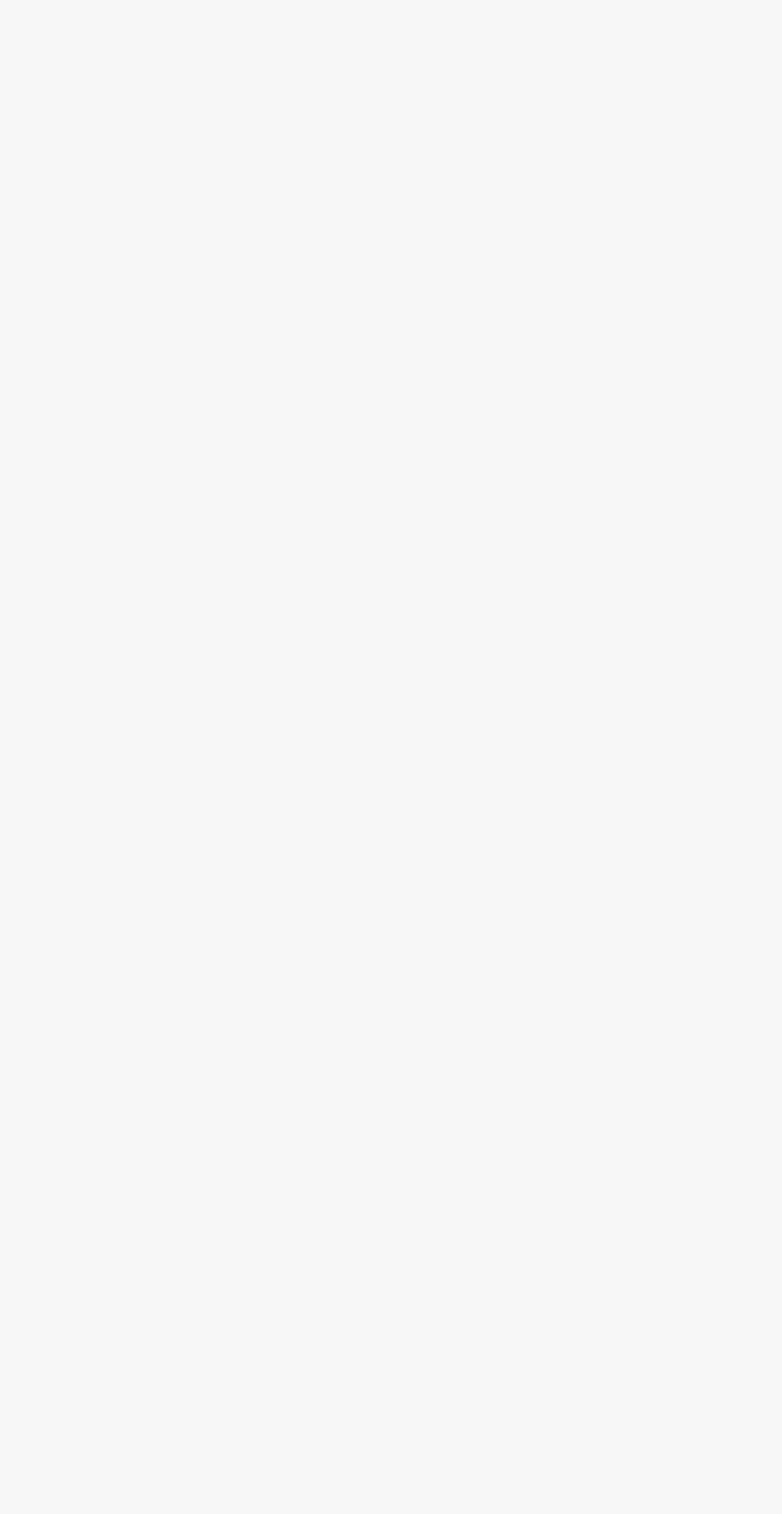
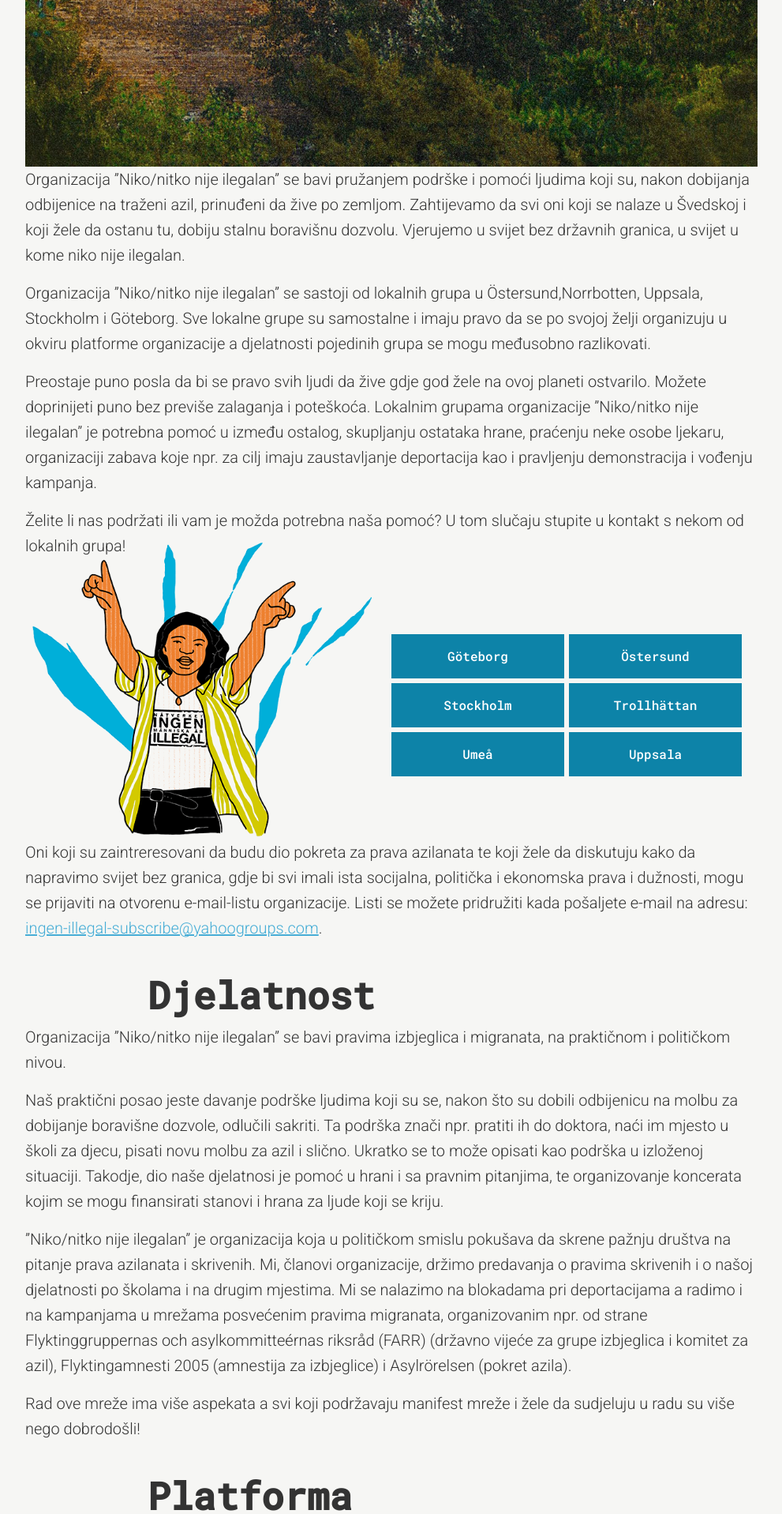
Before and after one commit to prewk/ingenillegal, a Next.js app: page /bosanski-hrvatski-srpski in a window 1280 px wide. Before the commit this address had no page. Shown: the part 880-2797 px from the top of the page at 79% size, without its empty margins (144-1135 px from the left). Before the commit the page ends 800 px from the top, so only its background shows below. Built offline with nearby package versions, Linux system fonts and the light colour scheme.

Commit message:
Add Bosanski Hrvatski Srpski

```diff
--- /dev/null
+++ b/src/app/bosanski-hrvatski-srpski/content.mdx
@@ -0,0 +1,57 @@
+import Image from "next/image";
+import noBorders from "../../../public/imai_no-borders-no-nations.jpg";
+import Local from "../../components/local";
+
+# Bosanski Hrvatski Srpski
+
+Dobro došli na stranicu organizacije ”Niko/nitko nije ilegalan”(Ingen människa är illegal). Ova stranica je za nas koji smo ubijeđeni da svi ljudi imaju pravo na slobodu kretanja po svijetu kao i pravo da žive gdje god žele na ovoj planeti.
+
+<Image src={noBorders} alt="Mural with 'no borders no nations'" priority/>
+
+Organizacija ”Niko/nitko nije ilegalan” se bavi pružanjem podrške i pomoći ljudima koji su, nakon dobijanja odbijenice na traženi azil, prinuđeni da žive po zemljom. Zahtijevamo da svi oni koji se nalaze u Švedskoj i koji žele da ostanu tu, dobiju stalnu boravišnu dozvolu. Vjerujemo u svijet bez državnih granica, u svijet u kome niko nije ilegalan.
+
+Organizacija ”Niko/nitko nije ilegalan” se sastoji od lokalnih grupa u Östersund,Norrbotten, Uppsala, Stockholm i Göteborg. Sve lokalne grupe su samostalne i imaju pravo da se po svojoj želji organizuju u okviru platforme organizacije a djelatnosti pojedinih grupa se mogu međusobno razlikovati.
+
+Preostaje puno posla da bi se pravo svih ljudi da žive gdje god žele na ovoj planeti ostvarilo. Možete doprinijeti puno bez previše zalaganja i poteškoća. Lokalnim grupama organizacije ”Niko/nitko nije ilegalan” je potrebna pomoć u između ostalog, skupljanju ostataka hrane, praćenju neke osobe ljekaru, organizaciji zabava koje npr. za cilj imaju zaustavljanje deportacija kao i pravljenju demonstracija i vođenju kampanja.
+
+Želite li nas podržati ili vam je možda potrebna naša pomoć? U tom slučaju stupite u kontakt s nekom od lokalnih grupa!
+
+<Local appearance="transparent"/>
+
+Oni koji su zaintreresovani da budu dio pokreta za prava azilanata te koji žele da diskutuju kako da napravimo svijet bez granica, gdje bi svi imali ista socijalna, politička i ekonomska prava i dužnosti, mogu se prijaviti na otvorenu e-mail-listu organizacije. Listi se možete pridružiti kada pošaljete e-mail na adresu: [ingen-illegal-subscribe@yahoogroups.com](mailto:ingen-illegal-subscribe@yahoogroups.com).
+
+# Djelatnost
+
+Organizacija ”Niko/nitko nije ilegalan” se bavi pravima izbjeglica i migranata, na praktičnom i političkom nivou.
+
+Naš praktični posao jeste davanje podrške ljudima koji su se, nakon što su dobili odbijenicu na molbu za dobijanje boravišne dozvole, odlučili sakriti. Ta podrška znači npr. pratiti ih do doktora, naći im mjesto u školi za djecu, pisati novu molbu za azil i slično. Ukratko se to može opisati kao podrška u izloženoj situaciji. Takodje, dio naše djelatnosi je pomoć u hrani i sa pravnim pitanjima, te organizovanje koncerata kojim se mogu finansirati stanovi i hrana za ljude koji se kriju.
+
+”Niko/nitko nije ilegalan” je organizacija koja u političkom smislu pokušava da skrene pažnju društva na pitanje prava azilanata i skrivenih. Mi, članovi organizacije, držimo predavanja o pravima skrivenih i o našoj djelatnosti po školama i na drugim mjestima. Mi se nalazimo na blokadama pri deportacijama a radimo i na kampanjama u mrežama posvećenim pravima migranata, organizovanim npr. od strane Flyktinggruppernas och asylkommitteérnas riksråd (FARR) (državno vijeće za grupe izbjeglica i komitet za azil), Flyktingamnesti 2005 (amnestija za izbjeglice) i Asylrörelsen (pokret azila).
+
+Rad ove mreže ima više aspekata a svi koji podržavaju manifest mreže i žele da sudjeluju u radu su više nego dobrodošli!
+
+# Platforma
+
+Zemlja pripada svima. Svi ljudi imaju pravo da se slobodno kreću, te da se nastane gdje god žele na svijetu. Mi svi, po principu ”radi koliko možeš, uzmi koliko ti treba”, imamo pravo da brižno i sa poštovanjem koristimo resurse društva i zemlje pod jednakim uslovima.
+
+Organizacija ”Niko/nitko nije ilegalan” ne priznaje granice. Granice su političke konstrukcije, koje mi iz moralne dužnosti i bez interesa ne želimo da prihvatimo i podržavamo.
+
+Netko/neko, tko/ko je rođen na jednom mjestu, nema više prava na to mjesto nego netko/neko drugi. To ne smije da bude samo vizija, nego se mora i sprovoditi u praksi. Mi ne priznajemo pravo država, organizacija ili pojedinaca da na bilo koji način ograničavaju kretanje ljudi preko granica ili da to obilježe kao ”ilegalnu” migraciju. Pravo na slobodu kretanja je za nas nerazdvojivo od prava svih nas da učestvujemo u društvenom životu pod jednakim uslovima.
+
+Dok se granice ne ukinu, mi ćemo se boriti da svi ljudi, koji se nalaze u granicama jedne države, imaju ista socijalna, politička i ekonomska prava i iste dužnosti.
+
+Mi se odupiremo svim političkim pokušajima, da se useljavanje i iseljavanje koristi kao uzrok da bi se potkopao nivo plata i socijalna zaštita u granicama jedne države. Kao primjer se može navest činjenica da novouseljeni rade pod gorim uvjetima/uslovima nego ostalo stanovništvo.
+
+Organizacija ”Niko/nitko nije ilegalan” štiti pravo i dužnost svih, da aktivno učestvuju u izgradnji pravednog društva. Prava demokratija i radikalne promjene se jedino mogu izgradit iz temelja društva.
+
+Mi, članovi, se organizujemo bez parlamenta i težimo da donosimo odluke i da djelujemo bez nekoga ko bi nas predstavljao. U organizaciji su svi članovi jednaki.
+
+Osnovno u našem poslu je da privučemo pažnju ljudi na to kako različite strukture moći, zasnovane na polnoj, klasnoj, seksualnoj i etničkoj pripadnosti sarađuju, te da se borimo protiv toga. Mi vidimo sebe kao jedan dio globalnog pokreta, koji se već dugo bori za slobodu, solidarnost i za ravnopravnu podjelu svjetskih resursa – a protiv svih oblika vlasti.
+
+Ovu borbu organizacija „Niko/nitko nije ilegalan“ vodi kroz:
+
+* Direknu pomoć ljudima, koji traže stalnu boravišnu dozvolu u Švedskoj kao i onima koji se kriju.. Borimo i za to da svi, koji se nalaze u Švedskoj i koji žele da ostanu u Švedskoj, dobiju stalnu boravišnu dozvolu.
+* Borbu za pravo ljudi da uđu i ostanuu Europskoj Uniji (EU). Takodje želimo da promijenimo politiku koja radi sa ciljem da se ljudima ulaz u EU uskrati.
+* Širenje informacija o migracionoj politici vođenoj u Švedskoj i u EU. Želimo prikazati zid koji je podignut oko EU da bi se ulaz izbjeglicama i migrantima uskratio, kao i svjedočenja izbleglica i drugih migranata. Srušiti mit o humanoj izbjegličkoj politici.
+* Pokušati objasniti politiku zbog koje su ljudi prisiljeni da bježe. Sa vizijom globalne solidarnosti kao polazištem, pokušati stupiti u dublju diskusiju o pitanjima migracije. Pokazati da se ta pitanja ne mogu odvojiti od diskusije o globalnoj ekonomij, o uvjetima/uslovima za posao i život, o nepravdama te o rasizmu i ugnjetavanju.
+* Saradnju sa drugim grupama, koje se bore za prava izbjeglica i drugih migranata i za otvarenje granica preko cijelog svijeta.
--- /dev/null
+++ b/src/app/bosanski-hrvatski-srpski/page.tsx
@@ -0,0 +1,17 @@
+"use client";
+import Content from "./content.mdx";
+import { Header } from "@/components/header";
+import { Footer } from "@/components/footer";
+import React from "react";
+
+export default function Page() {
+  return (
+    <>
+      <Header appearance="dark" />
+      <main className="mx-auto px-4 md:max-w-[75%] mt-40">
+        <Content />
+      </main>
+      <Footer />
+    </>
+  );
+}
```
